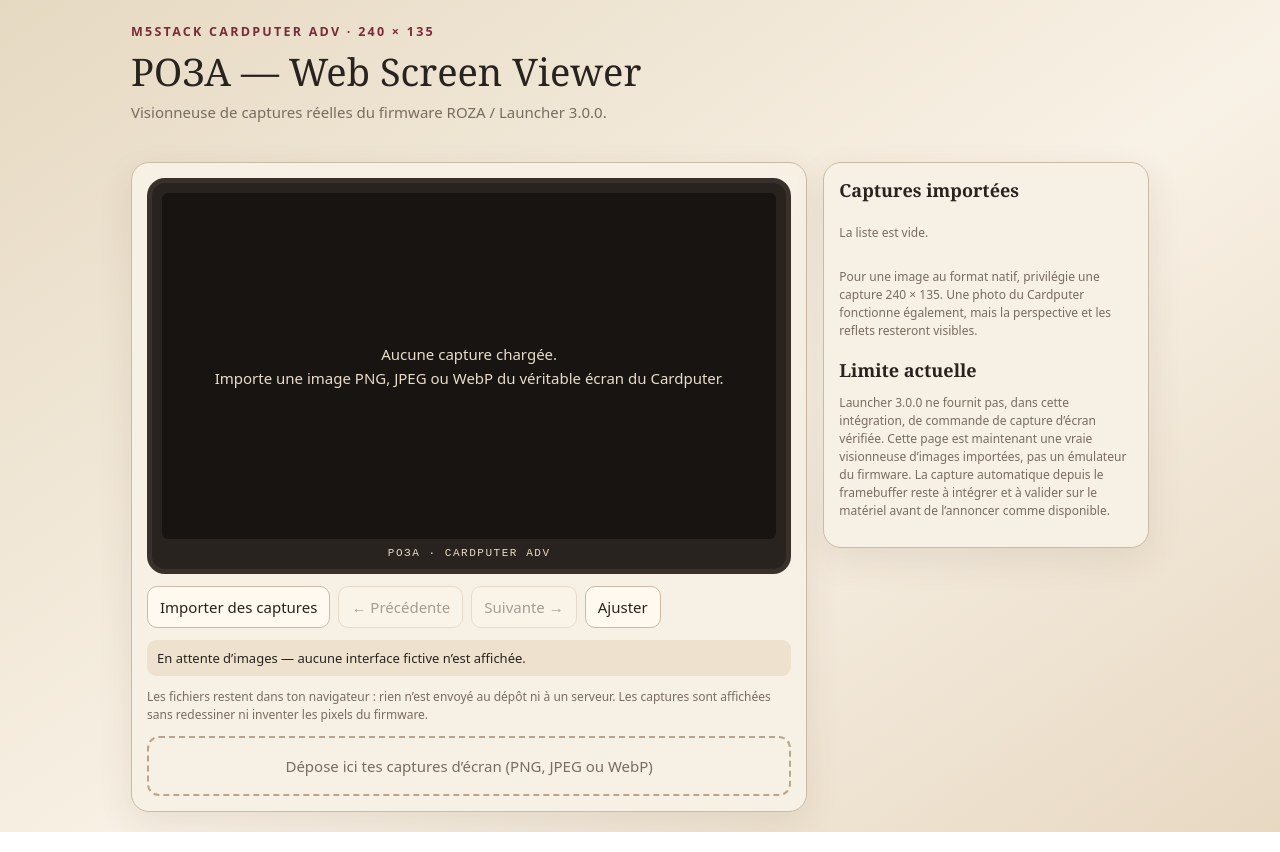
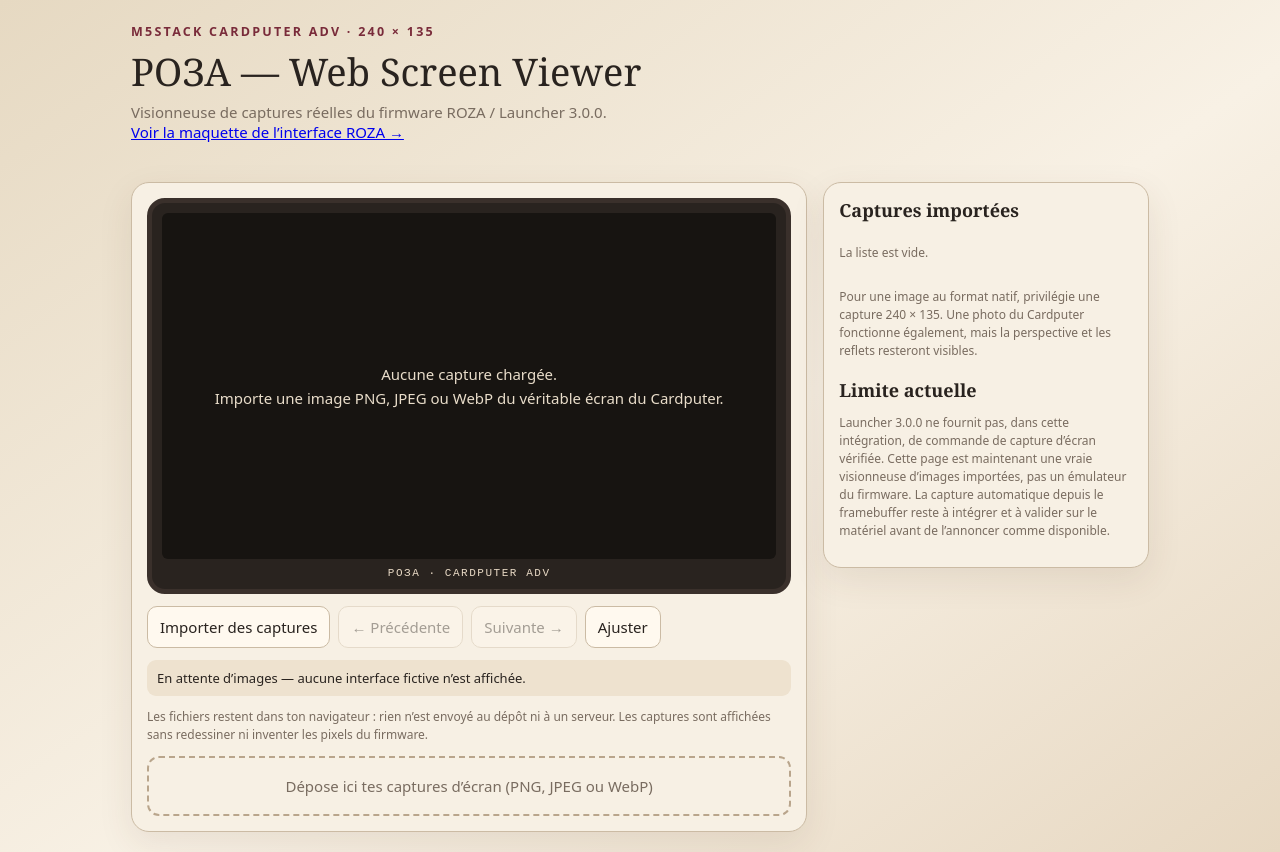
Before and after one commit to Yoyote84/Roza, a plain HTML site: page web-preview/index.html in a window 1280 px wide. Drawn offline with Linux system fonts and the light colour scheme.

Commit message:
Link capture viewer to ROZA interface design

```diff
--- a/web-preview/index.html
+++ b/web-preview/index.html
@@ -6,7 +6,7 @@
 <style>
 :root{color-scheme:light;--paper:#f2e8d5;--ink:#29231f;--muted:#796c60;--wine:#792b3a;--line:#cbbba4}
 *{box-sizing:border-box}body{margin:0;min-height:100vh;background:linear-gradient(145deg,#e6d9c2,#f8f1e5 55%,#e7d8c2);color:var(--ink);font:15px system-ui,sans-serif}
-header,main{max-width:1050px;margin:auto;padding:20px 16px}header small{letter-spacing:.18em;font-weight:800;color:var(--wine)}h1{font:clamp(26px,5vw,38px) Georgia,serif;margin:5px 0}header p{margin:0;color:var(--muted)}
+header,main{max-width:1050px;margin:auto;padding:20px 16px}header small{letter-spacing:.18em;font-weight:800;color:var(--wine)}h1{font:clamp(26px,5vw,38px) Georgia,serif;margin:5px 0}header p{margin:0;color:var(--muted)}\n.design-link{display:inline-block;margin-top:8px;color:var(--wine);font-weight:700;text-decoration:none;border-bottom:1px solid var(--wine);padding-bottom:2px}.design-link:hover{opacity:.75}
 .layout{display:grid;grid-template-columns:minmax(0,1.35fr) minmax(260px,.65fr);gap:16px;align-items:start}.panel{background:#f7f0e4;border:1px solid var(--line);border-radius:18px;padding:15px;box-shadow:0 12px 35px #50341b18}
 .device{background:#29231f;border:5px solid #3a302b;border-radius:18px;padding:10px}.screen{min-height:180px;aspect-ratio:16/9;background:#171411;border-radius:6px;display:grid;place-items:center;overflow:hidden}.screen img{width:100%;height:100%;object-fit:contain;image-rendering:auto}.empty{color:#e9ddca;text-align:center;padding:20px;line-height:1.6}.device-label{text-align:center;color:#e8d9c5;font:11px monospace;letter-spacing:.14em;padding-top:8px}
 .row{display:flex;gap:8px;flex-wrap:wrap;align-items:center;margin-top:12px}.btn,label.btn{border:1px solid var(--line);border-radius:10px;padding:10px 12px;background:#fff9ef;color:var(--ink);font:inherit;cursor:pointer}.primary{background:var(--wine);border-color:var(--wine);color:#fff7eb}.btn:disabled{opacity:.4;cursor:not-allowed}input[type=file]{display:none}
@@ -15,7 +15,7 @@ h2{font:700 18px Georgia,serif;margin:0 0 10px}.muted,.note{color:var(--muted);f
 </style>
 </head>
 <body>
-<header><small>M5STACK CARDPUTER ADV · 240 × 135</small><h1>РОЗА — Web Screen Viewer</h1><p>Visionneuse de captures réelles du firmware ROZA / Launcher 3.0.0.</p></header>
+<header><small>M5STACK CARDPUTER ADV · 240 × 135</small><h1>РОЗА — Web Screen Viewer</h1><p>Visionneuse de captures réelles du firmware ROZA / Launcher 3.0.0.</p><p><a class="design-link" href="./design.html">Voir la maquette de l’interface ROZA →</a></p></header>
 <main><div class="layout">
 <section class="panel">
  <div class="device"><div class="screen" id="screen"><div class="empty">Aucune capture chargée.<br>Importe une image PNG, JPEG ou WebP du véritable écran du Cardputer.</div></div><div class="device-label">РОЗА · CARDPUTER ADV</div></div>
```
